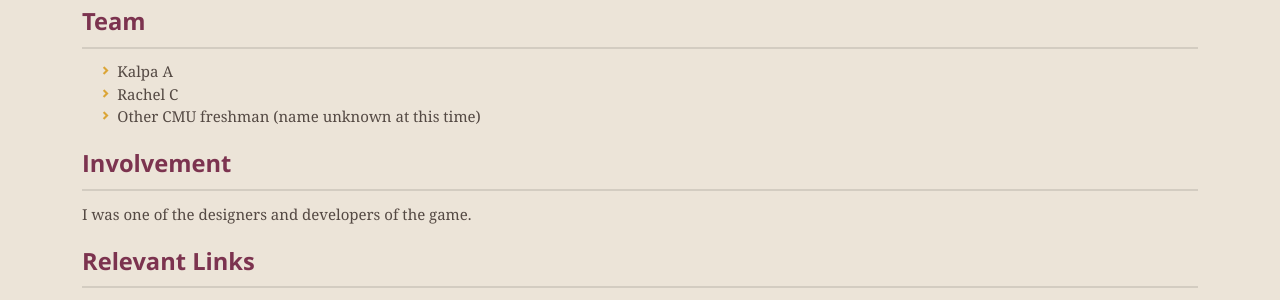
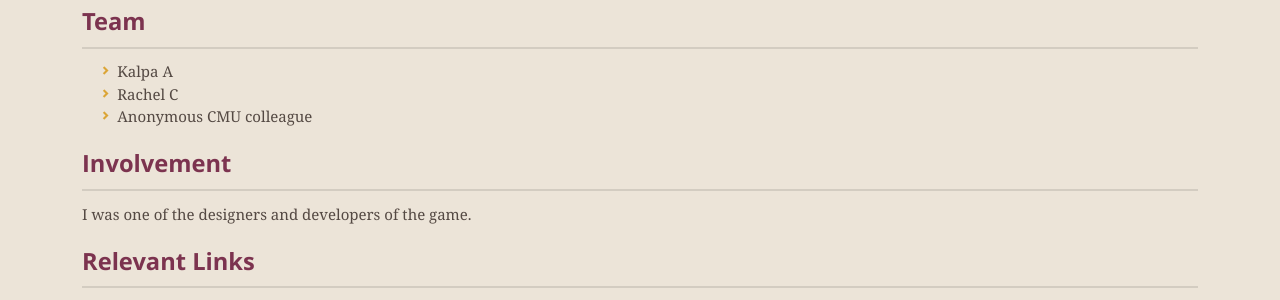
Before and after one commit to hitechlife/hitechlife.github.io, a Jekyll site: the page built from AdventuresAtCMU.html, in a window 1280 px wide. Shown: the part 774-1074 px from the top of the page. Built offline with Jekyll 4.4.1, drawn with Linux system fonts in a browser that asks for light colours.

Commit message:
Update AdventuresAtCMU.html

```diff
--- a/AdventuresAtCMU.html
+++ b/AdventuresAtCMU.html
@@ -5,7 +5,7 @@ imgSource: /assets/thumbs/AdventuresAtCMU.png
 permalink: /Portfolio/AdventuresAtCMU
 description: This is a short video game meant to simulate life at Carnegie Mellon via a playable character and explorable areas. Use the arrow keys to move and explore the different areas.
 summary: This game was created with Unity 2D at the hackathon HackCMU in Fall 2017.
-team: <ul><li>Kalpa A</li><li>Rachel C</li><li>Other CMU freshman (name unknown at this time)</li></ul>
+team: <ul><li>Kalpa A</li><li>Rachel C</li><li>Anonymous CMU colleague</li></ul>
 involvement: I was one of the designers and developers of the game.
 links: <ul><li><a href="/assets/projects/Adventures at CMU/Mac_Adventures_At_CMU.app.zip">Play Now (Mac)</a></li><li><a href="/assets/projects/Adventures at CMU/Windows_Adventures_At_CMU.zip">Play Now (Windows)</a></li></ul>
 ---
```
